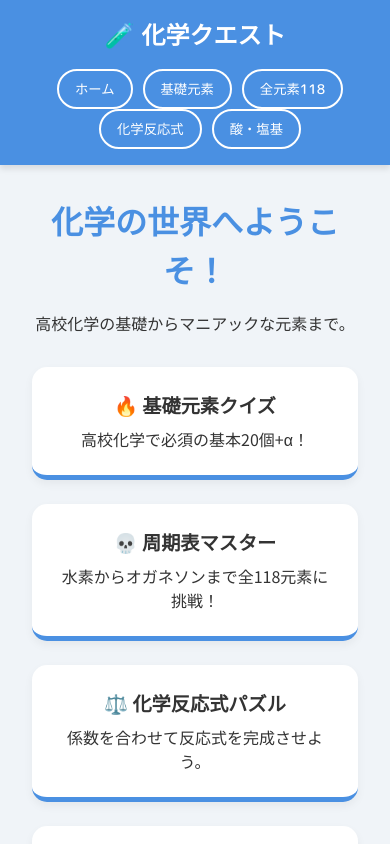
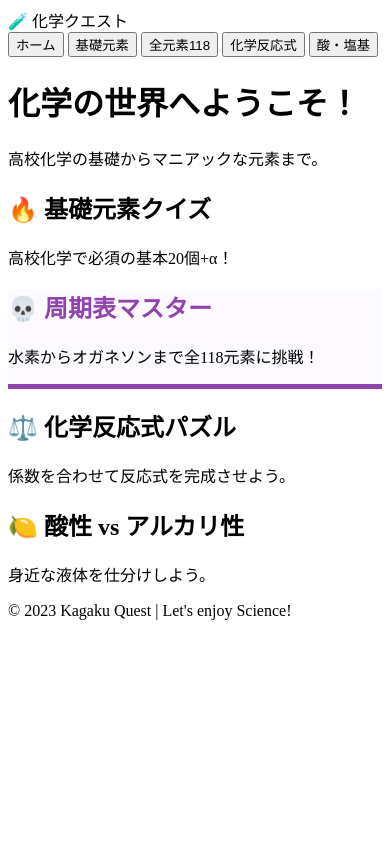
Before and after one commit to itsumray/Chemistrygame-2, a plain HTML site: page index.html in a window 390 px wide. Shown: the top 844 px of the page. Drawn offline with Linux system fonts and the light colour scheme.

Commit message:
Update style.css

```diff
--- a/style.css
+++ b/style.css
@@ -1,183 +1,17 @@
-:root {
-    --primary: #4A90E2; /* Science Blue */
-    --accent: #F5A623;  /* Energetic Orange */
-    --bg: #F0F4F8;      /* Light Grey-Blue */
-    --card: #FFFFFF;
-    --text: #333333;
-    --correct: #2ECC71;
-    --wrong: #E74C3C;
-    --font-main: 'Noto Sans JP', sans-serif;
-    --font-heading: 'M PLUS Rounded 1c', sans-serif;
+/* Add this to your existing style.css */
+
+.special-card {
+    border-bottom: 5px solid #8E44AD; /* Purple for "Hard Mode" */
+    background: #fdfaff;
 }
 
-* {
-    box-sizing: border-box;
-    margin: 0;
-    padding: 0;
+.special-card h2 {
+    color: #8E44AD;
 }
 
-body {
-    font-family: var(--font-main);
-    background-color: var(--bg);
-    color: var(--text);
-    display: flex;
-    flex-direction: column;
-    min-height: 100vh;
+.atomic-number {
+    font-size: 0.9rem;
+    color: #666;
+    margin-bottom: 0.5rem;
+    font-weight: bold;
 }
-
-header {
-    background: var(--primary);
-    color: white;
-    padding: 1rem 2rem;
-    display: flex;
-    justify-content: space-between;
-    align-items: center;
-    box-shadow: 0 4px 6px rgba(0,0,0,0.1);
-}
-
-.logo {
-    font-family: var(--font-heading);
-    font-size: 1.5rem;
-    font-weight: 800;
-}
-
-nav button {
-    background: transparent;
-    border: 2px solid white;
-    color: white;
-    padding: 0.5rem 1rem;
-    border-radius: 20px;
-    cursor: pointer;
-    font-family: var(--font-heading);
-    transition: 0.3s;
-    margin-left: 10px;
-}
-
-nav button:hover {
-    background: white;
-    color: var(--primary);
-}
-
-main {
-    flex: 1;
-    padding: 2rem;
-    max-width: 800px;
-    margin: 0 auto;
-    width: 100%;
-}
-
-/* Home Screen */
-.hero {
-    text-align: center;
-}
-
-.hero h1 {
-    font-family: var(--font-heading);
-    margin-bottom: 1rem;
-    color: var(--primary);
-}
-
-.menu-grid {
-    display: grid;
-    grid-template-columns: repeat(auto-fit, minmax(200px, 1fr));
-    gap: 1.5rem;
-    margin-top: 2rem;
-}
-
-.menu-card {
-    background: var(--card);
-    padding: 1.5rem;
-    border-radius: 15px;
-    box-shadow: 0 4px 10px rgba(0,0,0,0.05);
-    cursor: pointer;
-    transition: transform 0.2s;
-    border-bottom: 5px solid var(--primary);
-}
-
-.menu-card:hover {
-    transform: translateY(-5px);
-}
-
-.menu-card h2 {
-    font-size: 1.2rem;
-    margin-bottom: 0.5rem;
-}
-
-/* Game Interface */
-.game-area {
-    background: var(--card);
-    padding: 2rem;
-    border-radius: 15px;
-    box-shadow: 0 8px 16px rgba(0,0,0,0.1);
-    text-align: center;
-}
-
-.question-box {
-    font-size: 2rem;
-    font-weight: bold;
-    margin: 2rem 0;
-    padding: 1rem;
-    background: #eef;
-    border-radius: 10px;
-}
-
-.options-grid {
-    display: grid;
-    grid-template-columns: 1fr 1fr;
-    gap: 1rem;
-}
-
-.game-btn {
-    background: var(--primary);
-    color: white;
-    border: none;
-    padding: 1rem;
-    font-size: 1.1rem;
-    border-radius: 10px;
-    cursor: pointer;
-    font-family: var(--font-heading);
-    transition: background 0.2s;
-}
-
-.game-btn:hover {
-    background: #357ABD;
-}
-
-.feedback {
-    margin-top: 1rem;
-    font-weight: bold;
-    height: 1.5rem;
-}
-
-/* Equation Game Specifics */
-.equation-display {
-    font-size: 1.5rem;
-    display: flex;
-    justify-content: center;
-    align-items: center;
-    flex-wrap: wrap;
-    gap: 10px;
-    margin: 20px 0;
-}
-
-.equation-input {
-    width: 40px;
-    height: 40px;
-    font-size: 1.2rem;
-    text-align: center;
-    border: 2px solid var(--primary);
-    border-radius: 5px;
-}
-
-/* Mobile adjustments */
-@media (max-width: 600px) {
-    header {
-        flex-direction: column;
-        gap: 1rem;
-    }
-    nav {
-        display: flex;
-        flex-wrap: wrap;
-        justify-content: center;
-    }
-}
```
